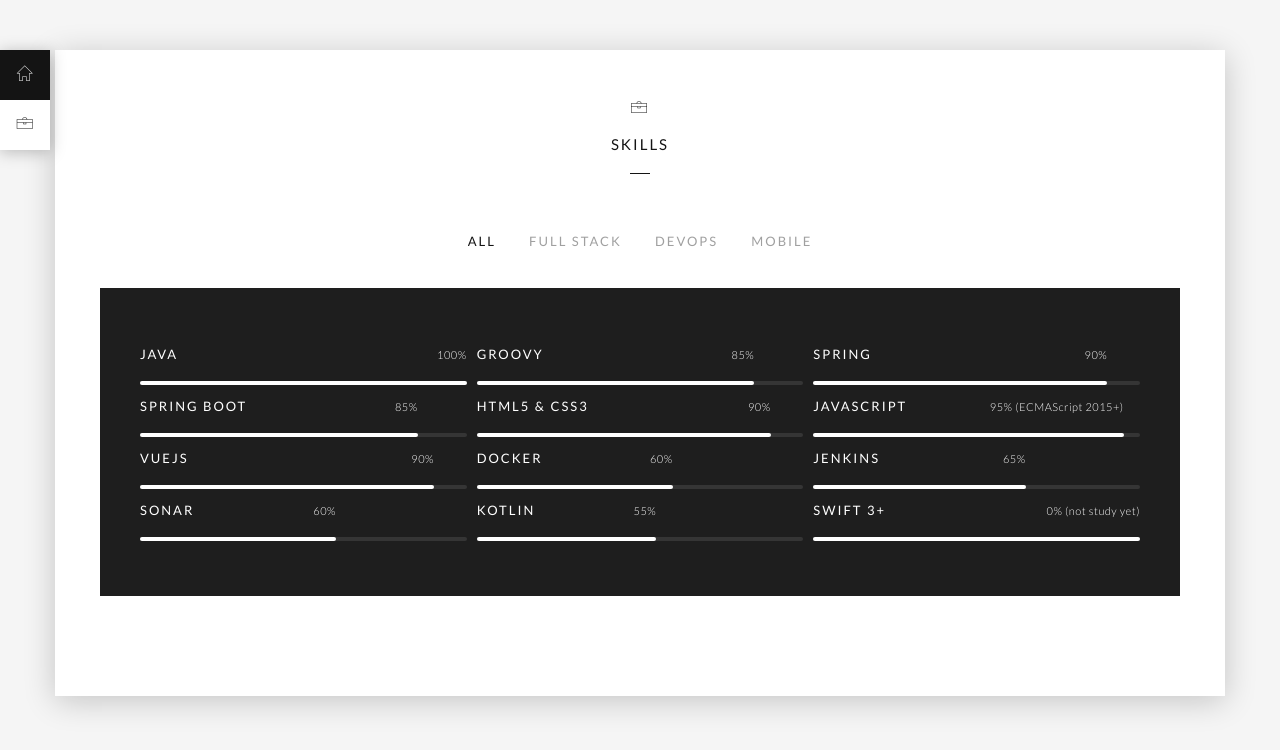
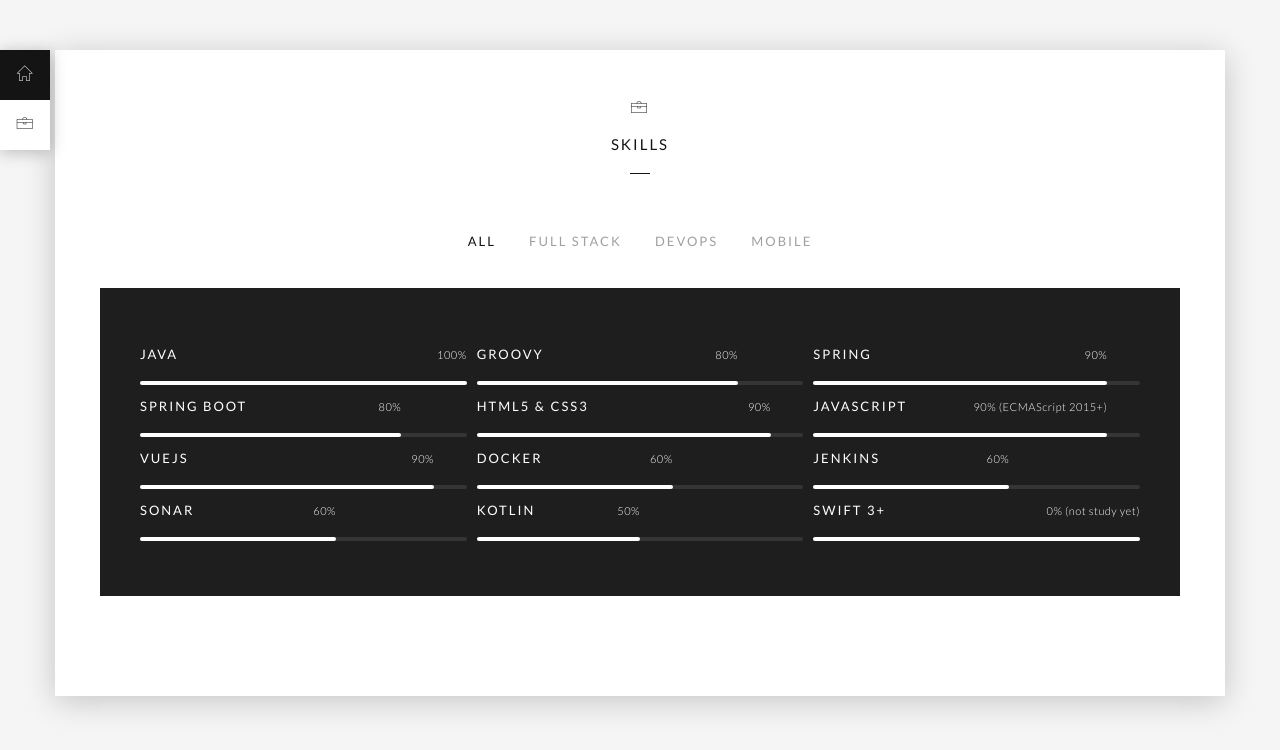
Before and after one commit to Pissarra/pissarra.github.io, a plain HTML site: page index.html in a window 1280 px wide. Both pictures are taken after a click on the item 25 px from the left and 125 px from the top of the page. Drawn offline with nearby package versions, Linux system fonts and the light colour scheme; some packages are replaced by stand-ins of ours; files that its build step writes are made by us from their sources.

Commit message:
Corrigindo percentuais de skills.

```diff
--- a/index.html
+++ b/index.html
@@ -123,7 +123,7 @@
 	                            <div class="col-xs-12 col-sm-4 skills-box portfolio-box mix category-1">
 	                                <h4>Groovy</h4>
 	                                <div class="progress">
-	                                    <div class="progress-bar" role="progressbar" aria-valuenow="90" aria-valuemin="0" aria-valuemax="100" style="width: 85%;"><span>85%</span>
+	                                    <div class="progress-bar" role="progressbar" aria-valuenow="90" aria-valuemin="0" aria-valuemax="100" style="width: 80%;"><span>80%</span>
 	                                    </div>
 	                                </div>
 	                            </div>
@@ -137,7 +137,7 @@
 	                            <div class="col-xs-12 col-sm-4 skills-box portfolio-box mix category-1">
 	                                <h4>Spring Boot</h4>
 	                                <div class="progress">
-	                                    <div class="progress-bar" role="progressbar" aria-valuenow="90" aria-valuemin="0" aria-valuemax="100" style="width: 85%;"><span>85%</span>
+	                                    <div class="progress-bar" role="progressbar" aria-valuenow="90" aria-valuemin="0" aria-valuemax="100" style="width: 80%;"><span>80%</span>
 	                                    </div>
 	                                </div>
 	                            </div>
@@ -151,7 +151,7 @@
 	                            <div class="col-xs-12 col-sm-4 skills-box portfolio-box mix category-1">
 	                                <h4>JavaScript</h4>
 	                                <div class="progress">
-	                                    <div class="progress-bar" role="progressbar" aria-valuenow="90" aria-valuemin="0" aria-valuemax="100" style="width: 95%;"><span>95% (ECMAScript 2015+)</span>
+	                                    <div class="progress-bar" role="progressbar" aria-valuenow="90" aria-valuemin="0" aria-valuemax="100" style="width: 90%;"><span>90% (ECMAScript 2015+)</span>
 	                                    </div>
 	                                </div>
 	                            </div>
@@ -173,7 +173,7 @@
 	                            <div class="col-xs-12 col-sm-4 skills-box portfolio-box mix category-2">
 	                                <h4>Jenkins</h4>
 	                                <div class="progress">
-	                                    <div class="progress-bar" role="progressbar" aria-valuenow="95" aria-valuemin="0" aria-valuemax="100" style="width: 65%;"><span>65%</span>
+	                                    <div class="progress-bar" role="progressbar" aria-valuenow="95" aria-valuemin="0" aria-valuemax="100" style="width: 60%;"><span>60%</span>
 	                                    </div>
 	                                </div>
 	                            </div>
@@ -188,7 +188,7 @@
 	                            <div class="col-xs-12 col-sm-4 skills-box portfolio-box mix category-3">
 	                                <h4>Kotlin</h4>
 	                                <div class="progress">
-	                                    <div class="progress-bar" role="progressbar" aria-valuenow="80" aria-valuemin="0" aria-valuemax="100" style="width: 55%;"><span>55%</span>
+	                                    <div class="progress-bar" role="progressbar" aria-valuenow="80" aria-valuemin="0" aria-valuemax="100" style="width: 50%;"><span>50%</span>
 	                                    </div>
 	                                </div>
 	                            </div>
```
